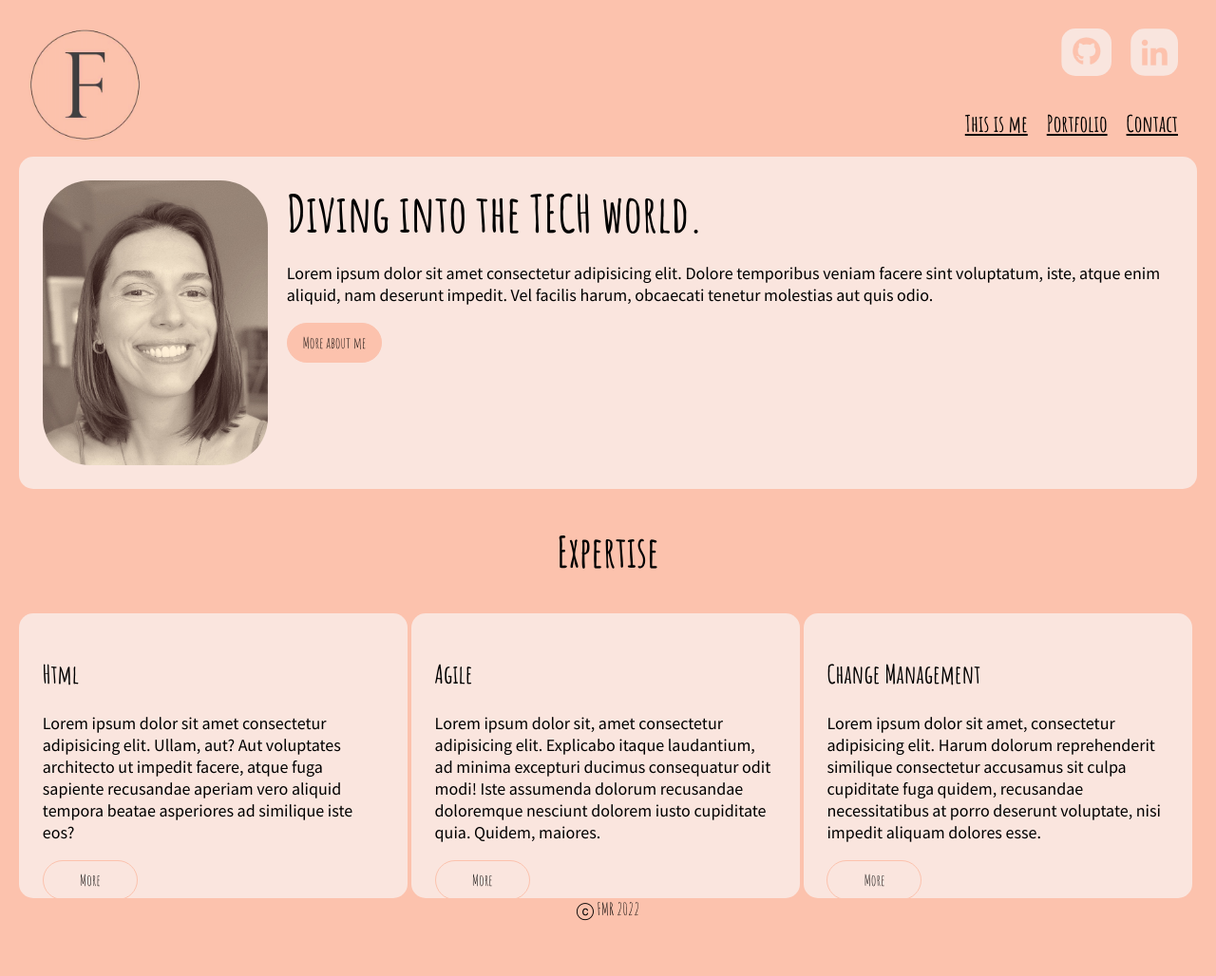
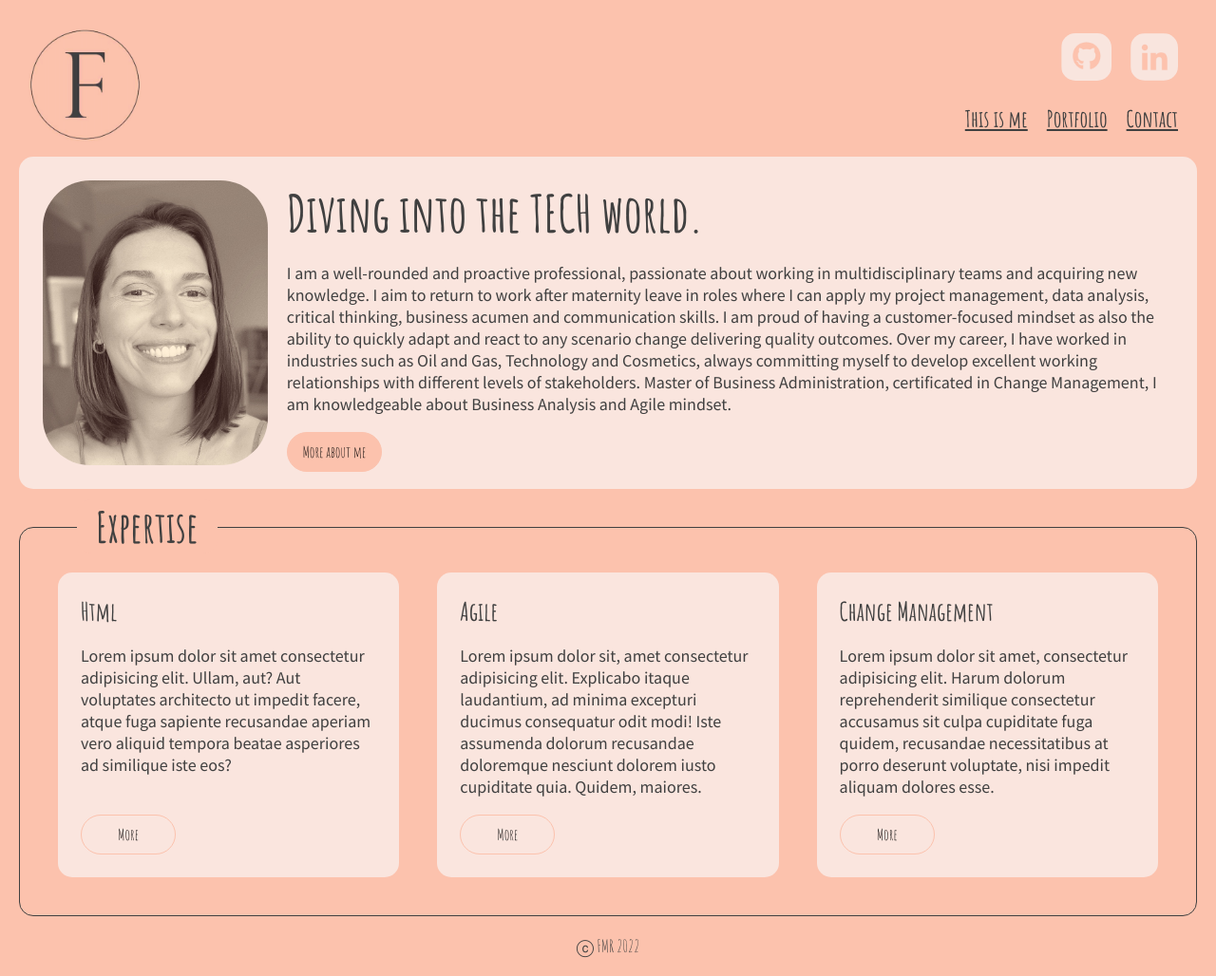
Before and after one commit to Nanda-25/Nanda-25.github.io, a plain HTML site: page index.html in a window 1280 px wide. Shown: the whole page at 95% size. Before the commit the page ends 989 px from the top, so only its background shows below. Drawn offline with Linux system fonts and the light colour scheme.

Commit message:
expertise box border, cards and title

```diff
--- a/index.html
+++ b/index.html
@@ -38,12 +38,16 @@
 					<h1>
 					<p id="hero-title">Diving into the TECH world.</p>
 					</h1>
-					<p>Lorem ipsum dolor sit amet consectetur adipisicing elit. Dolore temporibus veniam facere sint voluptatum, iste, atque enim aliquid, nam deserunt impedit. Vel facilis harum, obcaecati tenetur molestias aut quis odio.</p>
+					<p>I am a well-rounded and proactive professional, passionate about working in multidisciplinary teams and acquiring new knowledge. I aim to return to work after maternity leave in roles where I can apply my project management, data analysis, critical thinking, business acumen and communication skills. I am proud of having a customer-focused mindset as also the ability to quickly adapt and react to any scenario change delivering quality outcomes. Over my career, I have worked in industries such as Oil and Gas, Technology and Cosmetics, always committing myself to develop excellent working relationships with different levels of stakeholders. Master of Business Administration, certificated in Change Management, I am knowledgeable about Business Analysis and Agile mindset.</p>
 					<button type="submit">More about me</button>
 				</section>
 				</div>
 			</section>
+			<section id="expertise-section">
+				<div class="subheading-container">
 					<h2 class="subheading">Expertise</h2>
+				</div>
+				<div class="card-container">
 					<div class="card">
 						<h2>Html</h2>
 						<p> Lorem ipsum dolor sit amet consectetur adipisicing elit. Ullam, aut? Aut voluptates architecto ut impedit facere, atque fuga sapiente recusandae aperiam vero aliquid tempora beatae asperiores ad similique iste eos?</p>
@@ -61,6 +65,8 @@
 						<p>Lorem ipsum dolor sit amet, consectetur adipisicing elit. Harum dolorum reprehenderit similique consectetur accusamus sit culpa cupiditate fuga quidem, recusandae necessitatibus at porro deserunt voluptate, nisi impedit aliquam dolores esse. </p>
 						<button type="submit" class="card-button">More</button>
 					</div>
+				</div>
+			</section>
     	</main>
 
 		<footer id="footer-text">
--- a/styles.css
+++ b/styles.css
@@ -5,7 +5,7 @@
 html{
     font-family: 'Source Sans Pro', sans-serif;
     font-size: 18px;
-    color: rgb(64.64.64)
+    color: #404040
     }
 
 h1 {
@@ -13,6 +13,9 @@ h1 {
 	font-size: 3rem;
 	margin: 0;
 }
+h2 {
+	margin:0;
+ }
 
 h2, button, nav, footer {
 	font-family: "Amatic SC";
@@ -67,7 +70,7 @@ button {
 
 .selected {
 	font-weight: bold;
-	color: black;
+	color: #404040;
 }
 
 .subheading {
@@ -76,18 +79,36 @@ button {
 	justify-content: center;
 }
 
+#expertise-section .subheading{
+	background-color: #fcc2ad;
+	display:inline-block;
+	margin-left: 40px;
+	padding-left: 20px;
+	padding-right: 20px;
+	border-radius: 15px;
+}
+.card-container {
+	display:flex;
+	align-items: stretch;
+}
+
+.subheading-container{
+	margin-top: -50px;
+
+}
 .card {
 	width: 29%;
-	height: 250px;
 	padding: 2%;
-	display: inline-block;
-    vertical-align: middle;
 	border-radius: 15px;
 	background-color: #fae5de;
+	display: flex;
+	flex-direction: column;
+	margin: 20px
 }
 
 .card-button {
-	background-color: transparent
+	background-color: transparent;
+	margin-top: auto;
 }
 
 .photo-fe {
@@ -122,14 +143,13 @@ button {
 #right-hand-nav {
 	display: flex;
 	flex-direction: column;
-	justify-content: space-between;
-
+	justify-content: space-around;
 }
 
 #hero-title {
 	width: 60%;
     display: inline;
-	}
+}
 
 #hero-section {
     background-color:#fae5de;
@@ -138,12 +158,19 @@ button {
     vertical-align: middle;
 	border-radius: 15px;
 	display: flex;
+}
 
-	}
+#expertise-section {
+	border: 1px solid rgb(64, 64, 64);
+	padding: 20px;
+	border-radius: 15px;
+	margin-top: 40px;
+}
 
 #footer-text {
     text-align: center;
-    vertical-align: middle
+    vertical-align: middle;
+	margin-top: 20px;
 }
 
 /* Dúvidas-------------------------------
```
Lines whose indentation alone changed are shown as unchanged.
